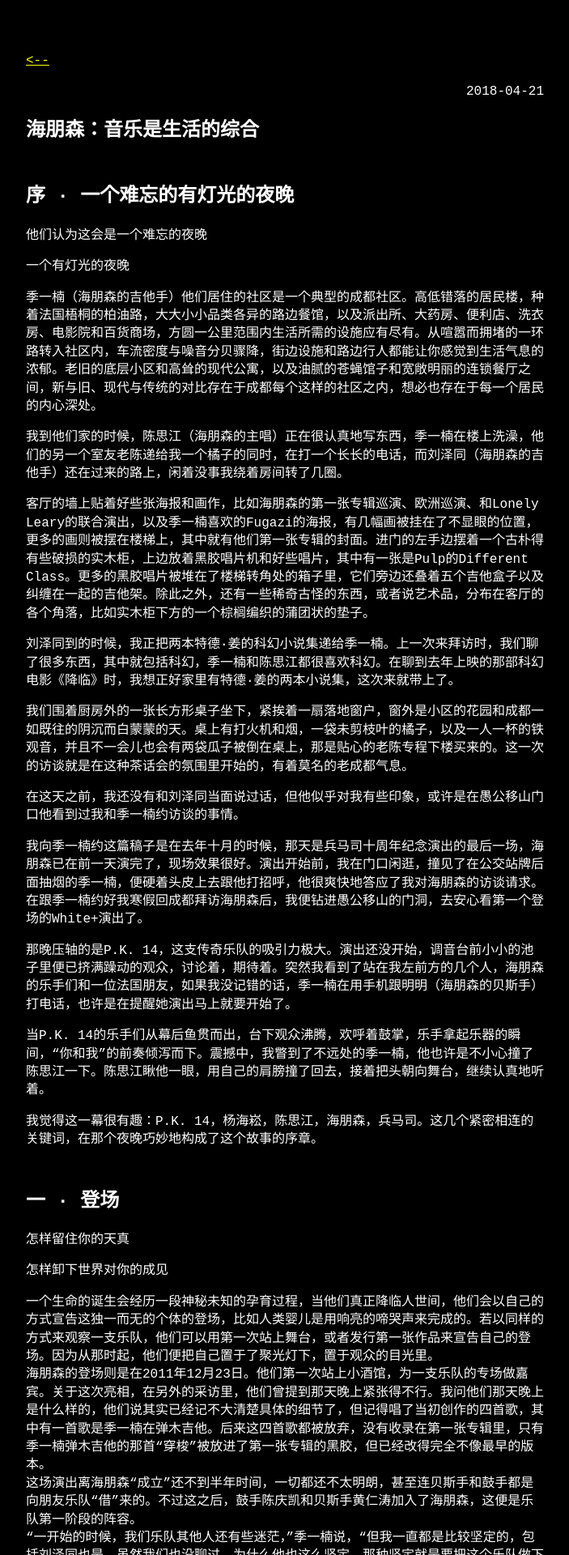
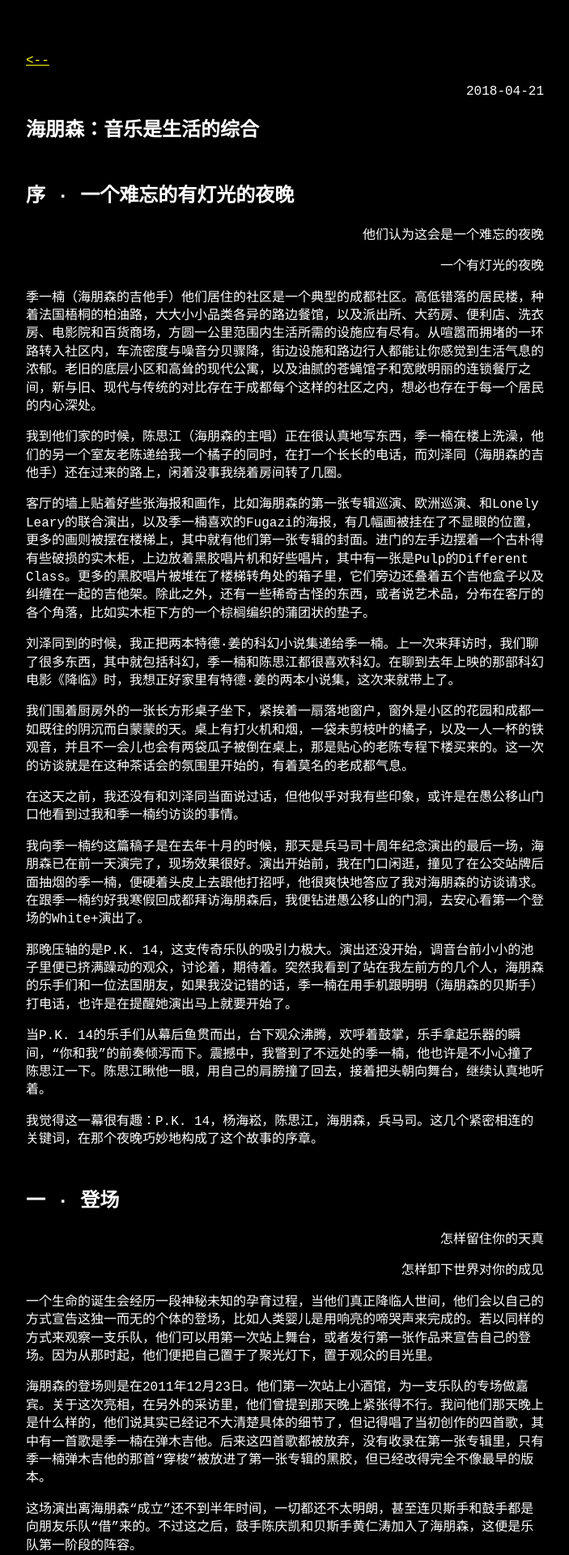
Before and after one commit to salingerlin/salingerlin.github.io, a Jekyll site: the page built from _posts/2018-04-21-海朋森：音乐是生活的综合.md, in a window 1280 px wide. Shown: the top 1920 px of the page at 81% size, without its empty margins (288-991 px from the left). Built offline with Jekyll 4.4.1, drawn with Linux system fonts in a browser that asks for light colours.

Commit message:
Update 2018-04-21-海朋森：音乐是生活的综合.md

```diff
--- a/_posts/2018-04-21-海朋森：音乐是生活的综合.md
+++ b/_posts/2018-04-21-海朋森：音乐是生活的综合.md
@@ -5,9 +5,8 @@ category: 特稿
 
 ## 序 · 一个难忘的有灯光的夜晚
 
-<p align="left">他们认为这会是一个难忘的夜晚</p>
-
-<p align="left">一个有灯光的夜晚</p>
+<p align="right">他们认为这会是一个难忘的夜晚</p>
+<p align="right">一个有灯光的夜晚</p>
 
 季一楠（海朋森的吉他手）他们居住的社区是一个典型的成都社区。高低错落的居民楼，种着法国梧桐的柏油路，大大小小品类各异的路边餐馆，以及派出所、大药房、便利店、洗衣房、电影院和百货商场，方圆一公里范围内生活所需的设施应有尽有。从喧嚣而拥堵的一环路转入社区内，车流密度与噪音分贝骤降，街边设施和路边行人都能让你感觉到生活气息的浓郁。老旧的底层小区和高耸的现代公寓，以及油腻的苍蝇馆子和宽敞明丽的连锁餐厅之间，新与旧、现代与传统的对比存在于成都每个这样的社区之内，想必也存在于每一个居民的内心深处。
 
@@ -31,25 +30,56 @@ category: 特稿
 
 ## 一 · 登场
 
-<p align="left">怎样留住你的天真</p>
+<p align="right">怎样留住你的天真</p>
+<p align="right">怎样卸下世界对你的成见</p>
 
-<p align="left">怎样卸下世界对你的成见</p>
+一个生命的诞生会经历一段神秘未知的孕育过程，当他们真正降临人世间，他们会以自己的方式宣告这独一而无的个体的登场，比如人类婴儿是用响亮的啼哭声来完成的。若以同样的方式来观察一支乐队，他们可以用第一次站上舞台，或者发行第一张作品来宣告自己的登场。因为从那时起，他们便把自己置于了聚光灯下，置于观众的目光里。
 
-一个生命的诞生会经历一段神秘未知的孕育过程，当他们真正降临人世间，他们会以自己的方式宣告这独一而无的个体的登场，比如人类婴儿是用响亮的啼哭声来完成的。若以同样的方式来观察一支乐队，他们可以用第一次站上舞台，或者发行第一张作品来宣告自己的登场。因为从那时起，他们便把自己置于了聚光灯下，置于观众的目光里。<br>
-海朋森的登场则是在2011年12月23日。他们第一次站上小酒馆，为一支乐队的专场做嘉宾。关于这次亮相，在另外的采访里，他们曾提到那天晚上紧张得不行。我问他们那天晚上是什么样的，他们说其实已经记不大清楚具体的细节了，但记得唱了当初创作的四首歌，其中有一首歌是季一楠在弹木吉他。后来这四首歌都被放弃，没有收录在第一张专辑里，只有季一楠弹木吉他的那首“穿梭”被放进了第一张专辑的黑胶，但已经改得完全不像最早的版本。<br>
-这场演出离海朋森“成立”还不到半年时间，一切都还不太明朗，甚至连贝斯手和鼓手都是向朋友乐队“借”来的。不过这之后，鼓手陈庆凯和贝斯手黄仁涛加入了海朋森，这便是乐队第一阶段的阵容。<br>
-“一开始的时候，我们乐队其他人还有些迷茫，”季一楠说，“但我一直都是比较坚定的，包括刘泽同也是，虽然我们也没聊过，为什么他也这么坚定。那种坚定就是要把这个乐队做下去。对于我们来说，虽然那个时候只是才开始做，却已经是把它当作一个自己要一直做下去的东西了。”<br>
-为了让乐队更良性地发展，刘泽同提出了几个小目标，其中一个便是希望乐队能在五年内加入兵马司。<br>
-“三年之内必须要上大的音乐节，五年之内必须签个兵马司。”刘泽同说，“因为当时我们就已经知道兵马司这个厂牌，我们特别喜欢。兵马司的味道特别适合我们。”<br>
-但他们并没有想过，也许那时的兵马司还未曾考虑要签北京之外的乐队，以及他们偏居西南怎么能让远在北京的兵马司注意到海朋森呢？但有的时候机会就这样突然出现。幸运的是，海朋森抓住了，也成功了。<br>
-2012年，嘎调在为《灯火》这张专辑做巡演，成都小酒馆的演出是海朋森做嘉宾。虽然这场演出离海朋森的第一次亮相不过一年半多的时间，但他们经过密集的高强度排练和大大小小音乐节的锻炼，乐队整体已有了长足的进步，也积累了较为成熟的作品。海朋森的现场从那时起就有了扎实稳健的舞台风格，他们不俗的表现力往往能让观众记忆深刻。或许也是那次暖场演出给嘎调的主唱詹盼留下了不错的印象，在演出结束之后，他找海朋森聊过，回北京后给兵马司说起过这支成都的新乐队。<br>
-也就这样，海朋森进入了兵马司的视线。<br>
+
+海朋森的登场则是在2011年12月23日。他们第一次站上小酒馆，为一支乐队的专场做嘉宾。关于这次亮相，在另外的采访里，他们曾提到那天晚上紧张得不行。我问他们那天晚上是什么样的，他们说其实已经记不大清楚具体的细节了，但记得唱了当初创作的四首歌，其中有一首歌是季一楠在弹木吉他。后来这四首歌都被放弃，没有收录在第一张专辑里，只有季一楠弹木吉他的那首“穿梭”被放进了第一张专辑的黑胶，但已经改得完全不像最早的版本。
+
+
+这场演出离海朋森“成立”还不到半年时间，一切都还不太明朗，甚至连贝斯手和鼓手都是向朋友乐队“借”来的。不过这之后，鼓手陈庆凯和贝斯手黄仁涛加入了海朋森，这便是乐队第一阶段的阵容。
+
+
+“一开始的时候，我们乐队其他人还有些迷茫，”季一楠说，“但我一直都是比较坚定的，包括刘泽同也是，虽然我们也没聊过，为什么他也这么坚定。那种坚定就是要把这个乐队做下去。对于我们来说，虽然那个时候只是才开始做，却已经是把它当作一个自己要一直做下去的东西了。”
+
+
+为了让乐队更良性地发展，刘泽同提出了几个小目标，其中一个便是希望乐队能在五年内加入兵马司。
+
+
+“三年之内必须要上大的音乐节，五年之内必须签个兵马司。”刘泽同说，“因为当时我们就已经知道兵马司这个厂牌，我们特别喜欢。兵马司的味道特别适合我们。”
+
+
+但他们并没有想过，也许那时的兵马司还未曾考虑要签北京之外的乐队，以及他们偏居西南怎么能让远在北京的兵马司注意到海朋森呢？但有的时候机会就这样突然出现。幸运的是，海朋森抓住了，也成功了。
+
+
+2012年，嘎调在为《灯火》这张专辑做巡演，成都小酒馆的演出是海朋森做嘉宾。虽然这场演出离海朋森的第一次亮相不过一年半多的时间，但他们经过密集的高强度排练和大大小小音乐节的锻炼，乐队整体已有了长足的进步，也积累了较为成熟的作品。海朋森的现场从那时起就有了扎实稳健的舞台风格，他们不俗的表现力往往能让观众记忆深刻。或许也是那次暖场演出给嘎调的主唱詹盼留下了不错的印象，在演出结束之后，他找海朋森聊过，回北京后给兵马司说起过这支成都的新乐队。
+
+
+也就这样，海朋森进入了兵马司的视线。
+
+
 “我觉得有一些因素，其中一个不好解释的就是缘分嘛，遇到他们这个演出了。”季一楠说，“我们刚好大学的时候排练得比较猛，几乎每天都在排练。”
-“对，有些运气成分在里面，就是在一些对的时间，遇到对的事。”刘泽同也觉得这和运气有关，“就包括后来我们给P.K. 14做嘉宾，也是一样的。P.K. 14之前那张专辑已经是零八年的时候了，再到《1984》这一张，中间隔了很久。而刚好我们那个时候也有算是比较成熟一点的作品，如果再早两年，或者再晚两年我们给他们做嘉宾，可能又是不一样了。”<br>
-在为P.K. 14做嘉宾之前，海朋森还为好几支北京来成都的乐队做过嘉宾，都给大家留下了不错的印象。在这之后，海朋森接到了朱文博（豆瓣音乐编辑，“燥眠夜”的策划人，先锋音乐家）的邀请，受邀和另一支成都乐队The Sound and The Fury一起北上，参加豆瓣音乐人发起的“公告牌之外”演出：“登锦城散花楼”。现在回首五年前豆瓣为这场演出写下的介绍语，有一种穿越时空的错觉：<br>
-Hiperson与The Sound and The Fury是成都新乐队的代表，他们都在2011年前后开始活动。The Sound and The Fury有着上耳的旋律与盯鞋的沉迷，Hiperson则凸显着神经质的演唱与诗意自省的歌词。他们还没有占领更多的媒体板块，尚在公告牌之外的美妙地带徘徊，但在圈内同行的口中，他们已经获得了很多的好评称赞。当然这还不够，他们还需要俘获更多年轻的心。<br>
-和海朋森的其他现场一样，这次亮相也让许多观众惊艳、赞叹与流连，不同的是这场演出是他们在北京的第一场真正意义上的表演。后来豆瓣音乐在对海朋森的专访中这样评价这场演出：“那是2013年的12月14日，他们那晚的表现太过惊艳，扎实的演奏、细腻的音色，诗意的演唱，再加上五个漂亮的年轻人，绝对是那一年我看过的最好最有希望的摇滚乐现场。”<br>
-这场演出对海朋森有着较为独特的重要意义。北京，中国摇滚文化的中心，海朋森在这里的一次完美亮相，在当时，也许会胜过其他地方的十次登场。也正是因为这次演出，海朋森和豆瓣音乐结缘，后者对海朋森进行过数次专访，并在第一张专辑发行后策划了海朋森的全国巡演。杨海崧也在现场观看了演出，在另外一次采访中，季一楠讲述了一个小故事：杨海崧那天除了亲自来帮乐队调音，录制现场音频外，还在季一楠吉他弦绷断后递上了另一把琴，并且体贴地在旁边把断弦的吉他修好了。<br>
-直到此时，杨海崧还没有正式跟海朋森谈过合作的事情，是后来After Argument（杨海崧与Zaza的双人乐队）巡演的时候，杨海崧又到成都，才向海朋森发出了正式的邀请，那是2014年。<br>
-关于具体的一些细节，刘泽同是这样说的：“P.K. 14我们演完的时候，还没有很确定这个东西。是第二次，After Argument，老杨和Zaza过来的时候。我还记得很深，当时是邓成龙（XP俱乐部调音师，实验音乐家）他给我发消息说：你在哪？你现在方不方便到小酒馆门口来一下？我说好，就过去了，老杨发了一个很正式的邀请，说希望帮我们做第一张专辑，问我们愿不愿意，有没有什么要求。”<br>
-也就在那年夏天，海朋森又一次从成都北上，在杨海崧的录音棚Psychic Kong里完成了他们第一张专辑《我不要别的历史》的录制，并于2015年由兵马司正式发行。这张专辑在中国摇滚这坛池水里投下了一颗不大不小的石头，为他们第一阶段的故事划下了句号。<br>
+“对，有些运气成分在里面，就是在一些对的时间，遇到对的事。”刘泽同也觉得这和运气有关，“就包括后来我们给P.K. 14做嘉宾，也是一样的。P.K. 14之前那张专辑已经是零八年的时候了，再到《1984》这一张，中间隔了很久。而刚好我们那个时候也有算是比较成熟一点的作品，如果再早两年，或者再晚两年我们给他们做嘉宾，可能又是不一样了。”
+
+
+在为P.K. 14做嘉宾之前，海朋森还为好几支北京来成都的乐队做过嘉宾，都给大家留下了不错的印象。在这之后，海朋森接到了朱文博（豆瓣音乐编辑，“燥眠夜”的策划人，先锋音乐家）的邀请，受邀和另一支成都乐队The Sound and The Fury一起北上，参加豆瓣音乐人发起的“公告牌之外”演出：“登锦城散花楼”。现在回首五年前豆瓣为这场演出写下的介绍语，有一种穿越时空的错觉：
+
+
+Hiperson与The Sound and The Fury是成都新乐队的代表，他们都在2011年前后开始活动。The Sound and The Fury有着上耳的旋律与盯鞋的沉迷，Hiperson则凸显着神经质的演唱与诗意自省的歌词。他们还没有占领更多的媒体板块，尚在公告牌之外的美妙地带徘徊，但在圈内同行的口中，他们已经获得了很多的好评称赞。当然这还不够，他们还需要俘获更多年轻的心。
+
+
+和海朋森的其他现场一样，这次亮相也让许多观众惊艳、赞叹与流连，不同的是这场演出是他们在北京的第一场真正意义上的表演。后来豆瓣音乐在对海朋森的专访中这样评价这场演出：“那是2013年的12月14日，他们那晚的表现太过惊艳，扎实的演奏、细腻的音色，诗意的演唱，再加上五个漂亮的年轻人，绝对是那一年我看过的最好最有希望的摇滚乐现场。”
+
+
+这场演出对海朋森有着较为独特的重要意义。北京，中国摇滚文化的中心，海朋森在这里的一次完美亮相，在当时，也许会胜过其他地方的十次登场。也正是因为这次演出，海朋森和豆瓣音乐结缘，后者对海朋森进行过数次专访，并在第一张专辑发行后策划了海朋森的全国巡演。杨海崧也在现场观看了演出，在另外一次采访中，季一楠讲述了一个小故事：杨海崧那天除了亲自来帮乐队调音，录制现场音频外，还在季一楠吉他弦绷断后递上了另一把琴，并且体贴地在旁边把断弦的吉他修好了。
+
+
+直到此时，杨海崧还没有正式跟海朋森谈过合作的事情，是后来After Argument（杨海崧与Zaza的双人乐队）巡演的时候，杨海崧又到成都，才向海朋森发出了正式的邀请，那是2014年。
+
+
+关于具体的一些细节，刘泽同是这样说的：“P.K. 14我们演完的时候，还没有很确定这个东西。是第二次，After Argument，老杨和Zaza过来的时候。我还记得很深，当时是邓成龙（XP俱乐部调音师，实验音乐家）他给我发消息说：你在哪？你现在方不方便到小酒馆门口来一下？我说好，就过去了，老杨发了一个很正式的邀请，说希望帮我们做第一张专辑，问我们愿不愿意，有没有什么要求。”
+
+
+也就在那年夏天，海朋森又一次从成都北上，在杨海崧的录音棚Psychic Kong里完成了他们第一张专辑《我不要别的历史》的录制，并于2015年由兵马司正式发行。这张专辑在中国摇滚这坛池水里投下了一颗不大不小的石头，为他们第一阶段的故事划下了句号。
```
